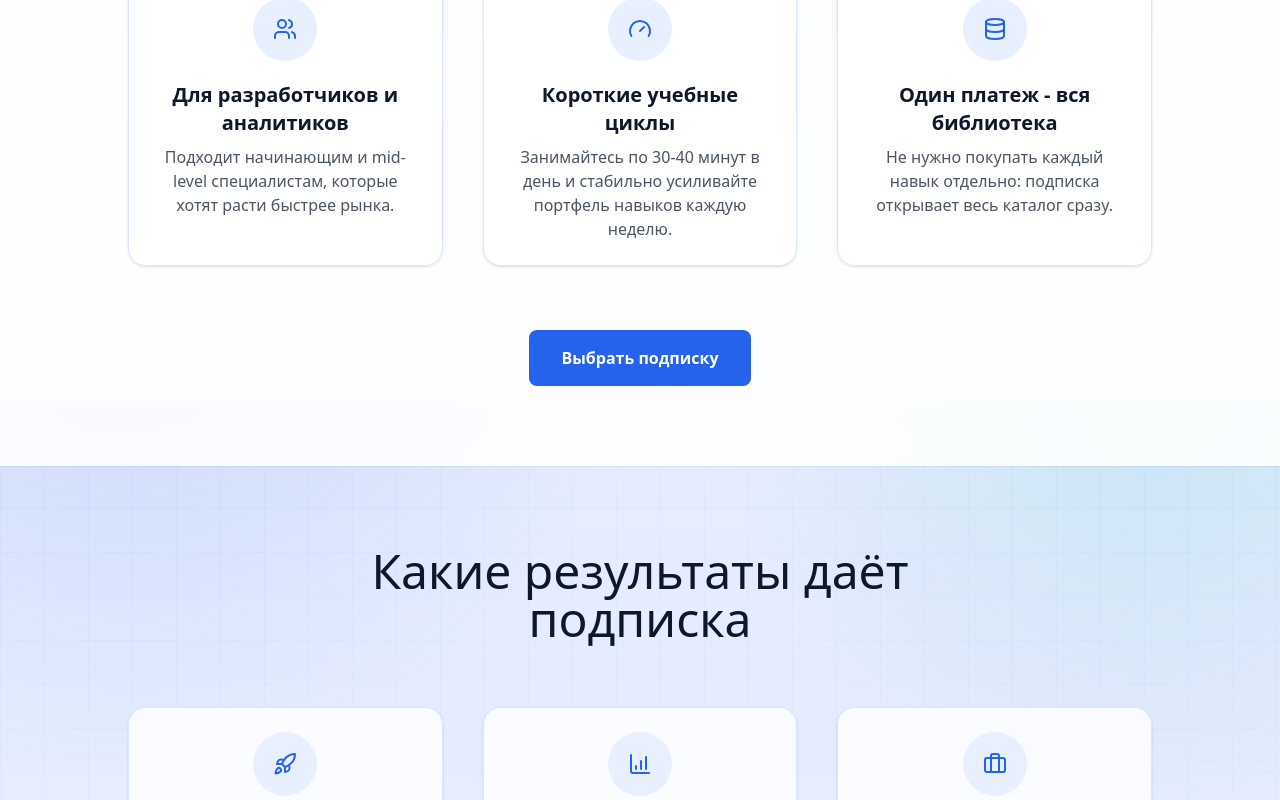
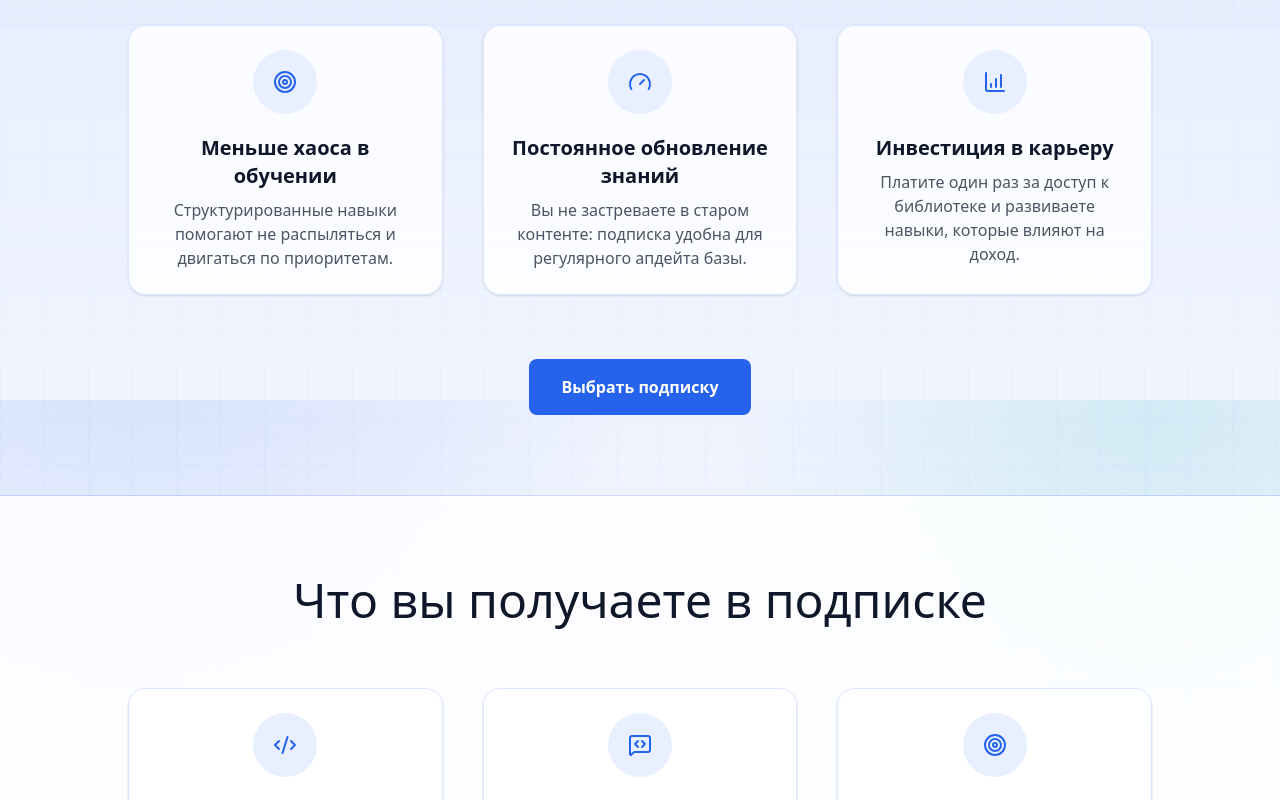
Before and after one commit to Sergyoga2/sub, a Next.js app: page / in a window 1280 px wide. Shown: the part 2000-2800 px from the top of the page. Built offline with nearby package versions, Linux system fonts and the light colour scheme.

Commit message:
Reorder sections and refine CTA visuals

```diff
--- a/app/globals.css
+++ b/app/globals.css
@@ -179,4 +179,30 @@
     opacity: 1;
     transform: translateY(0);
   }
+
+  @keyframes yearly-burst {
+    0% {
+      transform: translate(0, 0) scale(0.2);
+      opacity: 0;
+    }
+    30% {
+      opacity: 1;
+    }
+    100% {
+      transform: translate(var(--x), var(--y)) scale(1);
+      opacity: 0;
+    }
+  }
+
+  .yearly-confetti {
+    position: absolute;
+    top: 50%;
+    left: 50%;
+    width: 10px;
+    height: 10px;
+    border-radius: 9999px;
+    animation: yearly-burst 1000ms ease-out forwards;
+    pointer-events: none;
+    z-index: 30;
+  }
 }
--- a/app/page.tsx
+++ b/app/page.tsx
@@ -15,6 +15,7 @@ import { Feature15 } from "@/components/feature15";
 import { Faq5 } from "@/components/faq5";
 import { GraduateTestimonials } from "@/components/graduate-testimonials";
 import { Hero243 } from "@/components/hero243";
+import { HorizontalPricingCta } from "@/components/horizontal-pricing-cta";
 import { Feature43 } from "@/components/feature43";
 import { LearningFormatSection } from "@/components/learning-format-section";
 import { Pricing2 } from "@/components/pricing2";
@@ -44,6 +45,54 @@ export default function Home() {
           className="py-20 md:py-24"
         />
       </RevealSection>
+
+      <RevealSection className="section-tint">
+        <Feature43
+          title="Какие результаты даёт подписка"
+          buttonText="Выбрать подписку"
+          buttonUrl="#pricing"
+          className="py-16 md:py-20"
+          features={[
+            {
+              heading: "Уверенный рост в коде",
+              description:
+                "Прокачка ключевых технических компетенций для ежедневной работы в продуктовой команде.",
+              icon: <Rocket className="size-6" />,
+            },
+            {
+              heading: "Сильнее в аналитике",
+              description:
+                "Навыки SQL, метрик, продуктовой логики и принятия решений на основе данных.",
+              icon: <ChartColumnIncreasing className="size-6" />,
+            },
+            {
+              heading: "Быстрее к следующему грейду",
+              description:
+                "Каталог закрывает типовые skill-gap для перехода на новую роль или повышение.",
+              icon: <Briefcase className="size-6" />,
+            },
+            {
+              heading: "Меньше хаоса в обучении",
+              description:
+                "Структурированные навыки помогают не распыляться и двигаться по приоритетам.",
+              icon: <Target className="size-6" />,
+            },
+            {
+              heading: "Постоянное обновление знаний",
+              description:
+                "Вы не застреваете в старом контенте: подписка удобна для регулярного апдейта базы.",
+              icon: <Gauge className="size-6" />,
+            },
+            {
+              heading: "Инвестиция в карьеру",
+              description:
+                "Платите один раз за доступ к библиотеке и развиваете навыки, которые влияют на доход.",
+              icon: <ChartColumnIncreasing className="size-6" />,
+            },
+          ]}
+        />
+      </RevealSection>
+
       <RevealSection className="section-soft">
         <Feature43
           title="Что вы получаете в подписке"
@@ -90,52 +139,7 @@ export default function Home() {
           ]}
         />
       </RevealSection>
-      <RevealSection className="section-tint">
-      <Feature43
-        title="Какие результаты даёт подписка"
-        buttonText="Выбрать подписку"
-        buttonUrl="#pricing"
-        className="py-16 md:py-20"
-        features={[
-          {
-            heading: "Уверенный рост в коде",
-            description:
-              "Прокачка ключевых технических компетенций для ежедневной работы в продуктовой команде.",
-            icon: <Rocket className="size-6" />,
-          },
-          {
-            heading: "Сильнее в аналитике",
-            description:
-              "Навыки SQL, метрик, продуктовой логики и принятия решений на основе данных.",
-            icon: <ChartColumnIncreasing className="size-6" />,
-          },
-          {
-            heading: "Быстрее к следующему грейду",
-            description:
-              "Каталог закрывает типовые skill-gap для перехода на новую роль или повышение.",
-            icon: <Briefcase className="size-6" />,
-          },
-          {
-            heading: "Меньше хаоса в обучении",
-            description:
-              "Структурированные навыки помогают не распыляться и двигаться по приоритетам.",
-            icon: <Target className="size-6" />,
-          },
-          {
-            heading: "Постоянное обновление знаний",
-            description:
-              "Вы не застреваете в старом контенте: подписка удобна для регулярного апдейта базы.",
-            icon: <Gauge className="size-6" />,
-          },
-          {
-            heading: "Инвестиция в карьеру",
-            description:
-              "Платите один раз за доступ к библиотеке и развиваете навыки, которые влияют на доход.",
-            icon: <ChartColumnIncreasing className="size-6" />,
-          },
-        ]}
-      />
-      </RevealSection>
+
       <RevealSection>
         <Pricing2
           sectionId="pricing"
@@ -204,15 +208,23 @@ export default function Home() {
           ]}
         />
       </RevealSection>
+
+      <RevealSection className="section-soft">
+        <LearningFormatSection />
+      </RevealSection>
+
       <RevealSection className="section-soft">
         <GraduateTestimonials />
       </RevealSection>
-      <RevealSection className="section-soft">
-        <LearningFormatSection />
-      </RevealSection>
+
       <RevealSection className="section-soft">
         <Feature15 className="py-16 md:py-20" />
       </RevealSection>
+
+      <RevealSection className="section-soft">
+        <HorizontalPricingCta />
+      </RevealSection>
+
       <RevealSection className="section-tint">
         <Faq5
           className="py-16 md:py-20"
@@ -253,14 +265,15 @@ export default function Home() {
           ]}
         />
       </RevealSection>
+
       <RevealSection className="section-soft">
         <Cta10
           className="py-16 md:py-20"
-        heading="Начните прокачку навыков сегодня"
+          heading="Начните прокачку навыков сегодня!"
           description="Оформите подписку и получите доступ ко всем 56 навыкам Hexlet. Чем раньше начнёте, тем быстрее увидите результат в работе и карьере."
           buttons={{
             primary: {
-            text: "Выбрать подписку",
+              text: "Хочу прокачаться!",
               url: "#pricing",
             },
           }}
--- a/components/cta10.tsx
+++ b/components/cta10.tsx
@@ -41,7 +41,7 @@ const Cta10 = ({
             alt="Обучение в комфортном ритме"
             width={280}
             height={180}
-            className="rounded-xl border border-[#d5e4ff] shadow-md"
+            className=""
           />
           <div className="flex shrink-0 flex-col items-center gap-2">
             {buttons.primary && (
--- a/components/feature15.tsx
+++ b/components/feature15.tsx
@@ -60,7 +60,7 @@ const Feature15 = ({ className }: Feature15Props) => {
               alt="Траектории обучения в подписке"
               width={420}
               height={260}
-              className="mt-4 w-full max-w-md rounded-2xl border border-[#d5e4ff] shadow-lg shadow-[#2663ec]/10"
+              className="mt-4 w-full max-w-md"
             />
           </div>
         </div>
--- /dev/null
+++ b/components/horizontal-pricing-cta.tsx
@@ -0,0 +1,34 @@
+import { cn } from "@/lib/utils";
+
+import { Button } from "@/components/ui/button";
+
+interface HorizontalPricingCtaProps {
+  className?: string;
+}
+
+const HorizontalPricingCta = ({ className }: HorizontalPricingCtaProps) => {
+  return (
+    <section className={cn("py-10", className)}>
+      <div className="container mx-auto max-w-5xl">
+        <div className="flex flex-col items-center justify-between gap-5 rounded-2xl border border-[#d5e4ff] bg-gradient-to-r from-[#edf3ff] to-[#e8f8f6] p-6 text-center md:flex-row md:text-left">
+          <div>
+            <p className="text-xl font-semibold md:text-2xl">
+              Хотите быстрее выйти на новый уровень?
+            </p>
+            <p className="mt-1 text-sm text-muted-foreground md:text-base">
+              Откройте доступ к каталогу навыков и начните прокачку уже сегодня.
+            </p>
+          </div>
+          <Button
+            asChild
+            className="h-12 bg-[#2663ec] px-7 text-base font-semibold text-white transition hover:bg-[#3c64ff] hover:shadow-lg"
+          >
+            <a href="#pricing">Выбрать подписку</a>
+          </Button>
+        </div>
+      </div>
+    </section>
+  );
+};
+
+export { HorizontalPricingCta };
--- a/components/learning-format-section.tsx
+++ b/components/learning-format-section.tsx
@@ -97,7 +97,7 @@ const LearningFormatSection = ({ className }: LearningFormatSectionProps) => {
                 </p>
               </div>
 
-              <div className="relative overflow-hidden rounded-xl border border-[#dbe7ff] bg-[#eef4ff]">
+              <div className="relative overflow-hidden rounded-xl border border-[#dbe7ff] bg-[#eef4ff] pt-[30px] pb-[30px]">
                 <video
                   key={activeItem.videoUrl}
                   src={activeItem.videoUrl}
--- a/components/pricing2.tsx
+++ b/components/pricing2.tsx
@@ -1,4 +1,7 @@
+ "use client";
+
 import { CircleCheck } from "lucide-react";
+import { type CSSProperties, useEffect, useMemo, useRef, useState } from "react";
 
 import { cn } from "@/lib/utils";
 
@@ -103,8 +106,45 @@ const Pricing2 = ({
   ],
   className,
 }: Pricing2Props) => {
+  const sectionRef = useRef<HTMLElement | null>(null);
+  const [showBurst, setShowBurst] = useState(false);
+  const [burstPlayed, setBurstPlayed] = useState(false);
+
+  useEffect(() => {
+    if (!sectionRef.current || burstPlayed) return;
+
+    const observer = new IntersectionObserver(
+      ([entry]) => {
+        if (!entry.isIntersecting || burstPlayed) return;
+        setShowBurst(true);
+        setBurstPlayed(true);
+        window.setTimeout(() => setShowBurst(false), 1400);
+      },
+      { threshold: 0.4 }
+    );
+
+    observer.observe(sectionRef.current);
+    return () => observer.disconnect();
+  }, [burstPlayed]);
+
+  const burstDots = useMemo(
+    () => [
+      { x: "-100px", y: "-75px", color: "#3c64ff", delay: "0ms" },
+      { x: "-60px", y: "-110px", color: "#1cb8be", delay: "120ms" },
+      { x: "10px", y: "-120px", color: "#2663ec", delay: "40ms" },
+      { x: "85px", y: "-95px", color: "#22c55e", delay: "90ms" },
+      { x: "110px", y: "-30px", color: "#06b6d4", delay: "30ms" },
+      { x: "100px", y: "45px", color: "#3c64ff", delay: "110ms" },
+      { x: "40px", y: "95px", color: "#22c55e", delay: "70ms" },
+      { x: "-35px", y: "100px", color: "#1cb8be", delay: "20ms" },
+      { x: "-95px", y: "50px", color: "#2663ec", delay: "150ms" },
+      { x: "-120px", y: "-10px", color: "#06b6d4", delay: "60ms" },
+    ],
+    []
+  );
+
   return (
-    <section id={sectionId} className={cn("py-32", className)}>
+    <section id={sectionId} ref={sectionRef} className={cn("py-32", className)}>
       <div className="container mx-auto">
         <div className="pricing-highlight mx-auto flex w-full max-w-5xl flex-col items-center gap-6 border border-[#d7e4ff] p-8 text-center md:p-12">
           <h2 className="text-4xl font-semibold text-pretty lg:text-6xl">
@@ -129,6 +169,24 @@ const Pricing2 = ({
                     <div className="inline-flex w-fit rounded-full bg-primary px-3 py-1 text-xs font-semibold text-primary-foreground shadow-md">
                       Рекомендуемый
                     </div>
+                  </div>
+                )}
+                {plan.recommended && showBurst && (
+                  <div className="pointer-events-none absolute inset-0 overflow-visible">
+                    {burstDots.map((dot, index) => (
+                      <span
+                        key={index}
+                        className="yearly-confetti"
+                        style={
+                          {
+                            "--x": dot.x,
+                            "--y": dot.y,
+                            backgroundColor: dot.color,
+                            animationDelay: dot.delay,
+                          } as CSSProperties
+                        }
+                      />
+                    ))}
                   </div>
                 )}
                 <CardHeader>
```
Lines whose indentation alone changed are shown as unchanged.
